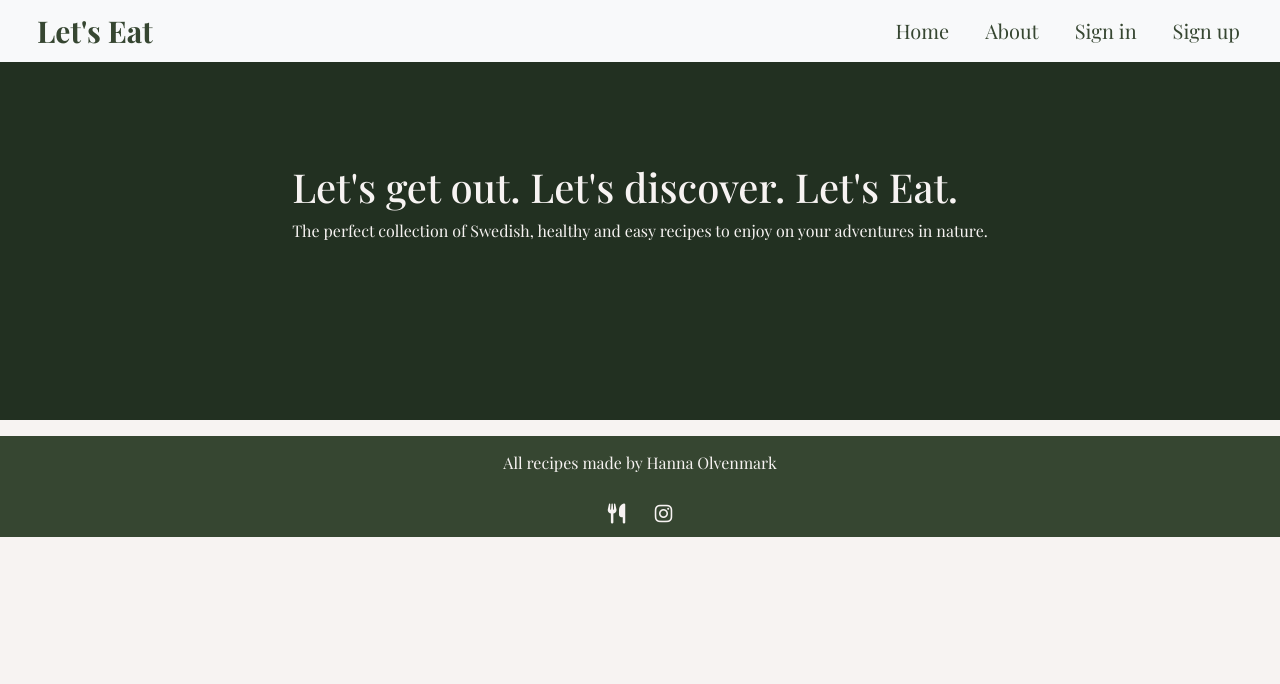
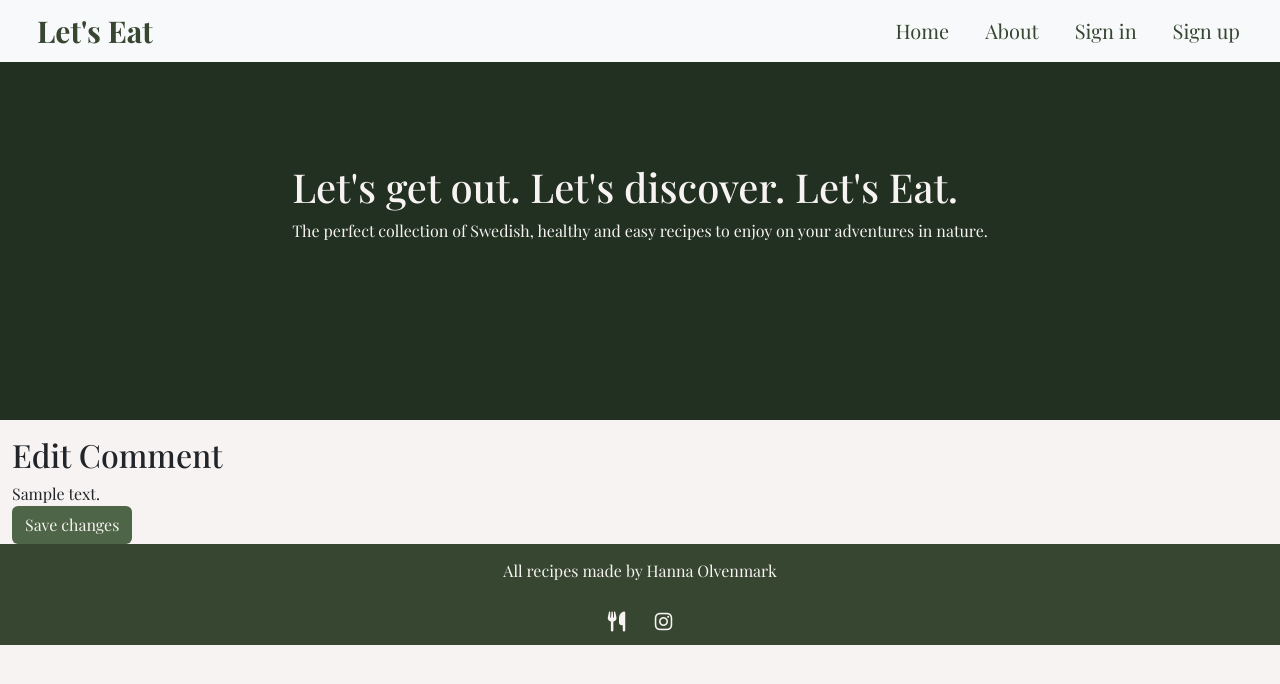
Before and after one commit to mristimaki/lets-eat-PP4, a Django app: template templates/edit_comment.html in a window 1280 px wide. Shown: the top 684 px of the page. Run offline with Django 3.2, Linux system fonts and the light colour scheme; the template is opened without the code that fills it: most values are stand-ins (such as "Sample title", 1, 10 or a date in 2020); parts of the project's set-up code (start-up, migrations or seed data) failed here and were passed over; some libraries are stand-ins or nearby versions; some web fonts are replaced.

Commit message:
Updated edit_comment.html and post_detail.html with edit comment form

```diff
--- a/blog/urls.py
+++ b/blog/urls.py
@@ -1,9 +1,11 @@
 from . import views
 from django.urls import path
+from .views import EditComment
 
 
 urlpatterns = [
     path('', views.PostList.as_view(), name='home'),
     path('<slug:slug>/', views.RecipeDetail.as_view(), name="post_detail"),
     path('like/<slug:slug>', views.PostLikes.as_view(), name="post_likes"),
+    path('edit_comment/<int:comment_id>', EditComment.as_view(), name='edit_comment'),
 ]
--- a/templates/edit_comment.html
+++ b/templates/edit_comment.html
@@ -5,7 +5,15 @@
 
 <div class="container-fluid">
     <div class="row">
-        <!-- edit comment pop up ? -->
+        <h2>Edit Comment</h2>
+
+        <!-- edit comment form if logged in -->
+        <form method="post">
+            {{ edit_comment | crispy }}
+            {% csrf_token %}
+            <button type="submit" class="btn btn-signin">Save changes</button>
+        </form>
+
     </div>
 </div>
 
--- a/templates/post_detail.html
+++ b/templates/post_detail.html
@@ -65,6 +65,9 @@
                         </span>
                     </p>
                     {{ comment.body | linebreaks }}
+                    {% if user.is_authenticated and user.username == comment.name %}
+                    <a href="{% url 'edit_comment' comment.id %}"><i class="fa-regular fa-pen-to-square"></i></a>
+                    {% endif %}
                 </div>
                 {% endfor %}
             </div>
```
